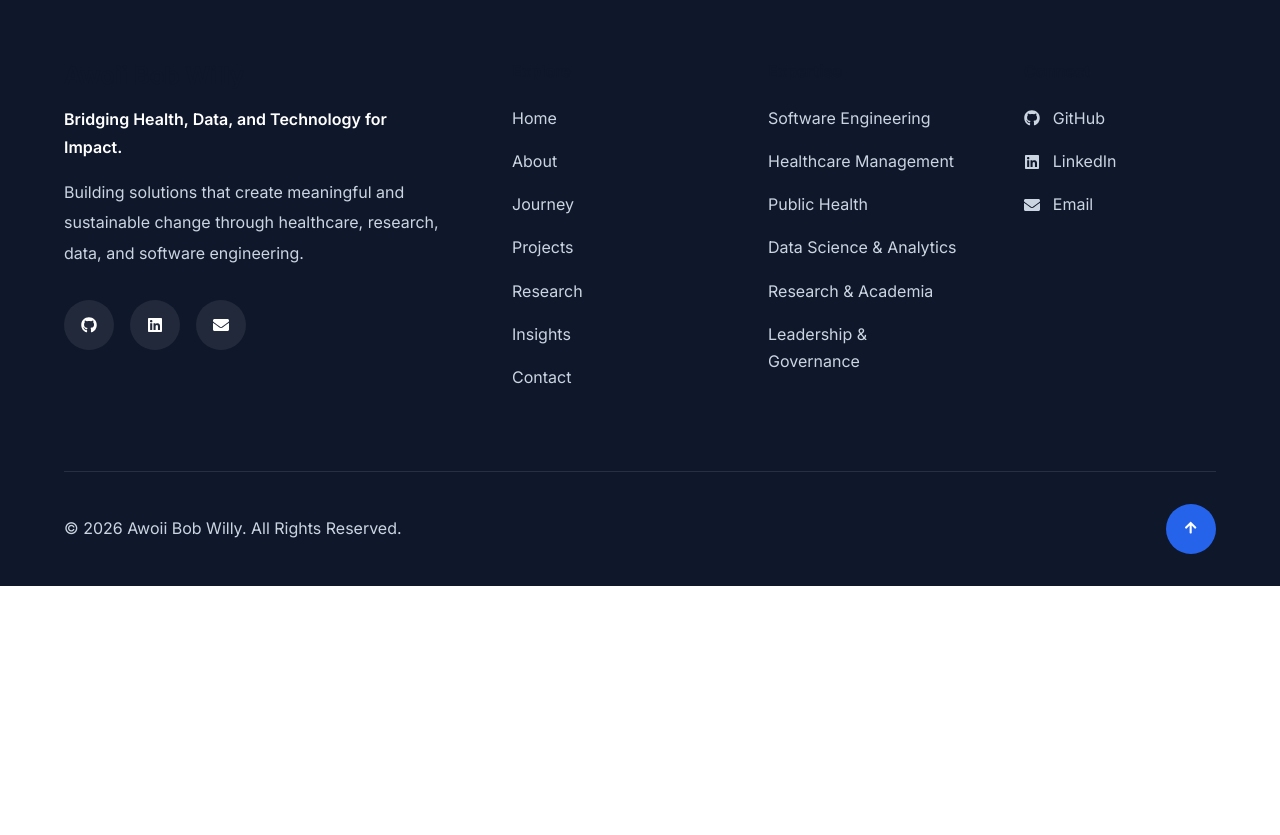
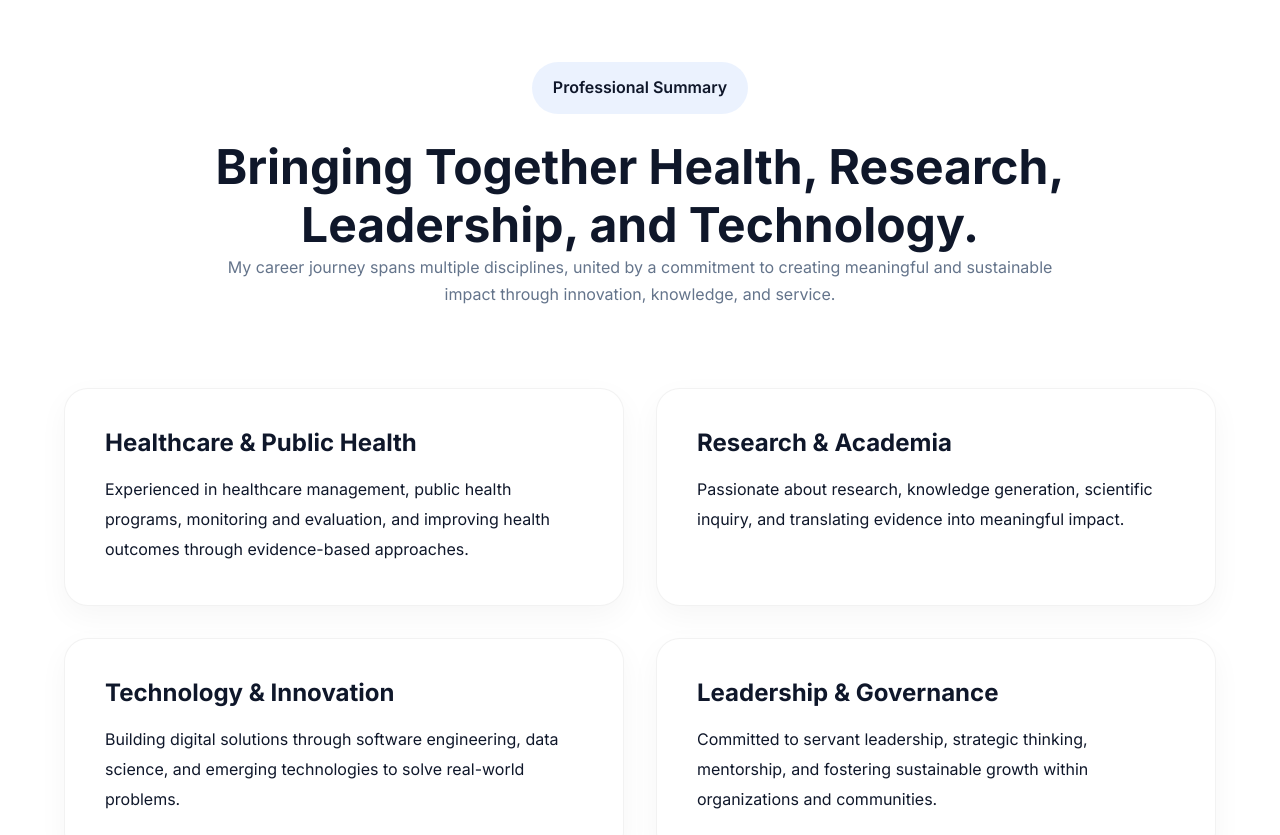
Before and after one commit to awoiibobwilly/abwp-frontend, a React (Vite) app: page /about in a window 1280 px wide. Shown: the part 2300-3135 px from the top of the page. Before the commit the page ends 2886 px from the top, so only its background shows below. Built offline with nearby package versions, Linux system fonts and the light colour scheme.

Commit message:
about: added Professional Summary Section

```diff
--- /dev/null
+++ b/src/components/about/ProfessionalSummary.jsx
@@ -0,0 +1,57 @@
+import { professionalSummaryData } from "../../data/about/professionalSummaryData";
+
+import "../../styles/about/professionalSummary.css";
+
+function ProfessionalSummary() {
+  return (
+    <section className="professional-summary section">
+
+      <div className="container">
+
+        <div className="summary-header">
+
+          <span className="summary-badge">
+            Professional Summary
+          </span>
+
+          <h2 className="section-title">
+            Bringing Together Health, Research,
+            Leadership, and Technology.
+          </h2>
+
+          <p className="section-subtitle">
+            My career journey spans multiple disciplines,
+            united by a commitment to creating meaningful
+            and sustainable impact through innovation,
+            knowledge, and service.
+          </p>
+
+        </div>
+
+
+        <div className="summary-grid">
+
+          {professionalSummaryData.map((item, index) => (
+
+            <div
+              className="summary-card"
+              key={index}
+            >
+
+              <h3>{item.title}</h3>
+
+              <p>{item.description}</p>
+
+            </div>
+
+          ))}
+
+        </div>
+
+      </div>
+
+    </section>
+  );
+}
+
+export default ProfessionalSummary;
--- /dev/null
+++ b/src/data/about/professionalSummaryData.js
@@ -0,0 +1,25 @@
+export const professionalSummaryData = [
+    {
+      title: "Healthcare & Public Health",
+      description:
+        "Experienced in healthcare management, public health programs, monitoring and evaluation, and improving health outcomes through evidence-based approaches.",
+    },
+
+    {
+      title: "Research & Academia",
+      description:
+        "Passionate about research, knowledge generation, scientific inquiry, and translating evidence into meaningful impact.",
+    },
+
+    {
+      title: "Technology & Innovation",
+      description:
+        "Building digital solutions through software engineering, data science, and emerging technologies to solve real-world problems.",
+    },
+
+    {
+      title: "Leadership & Governance",
+      description:
+        "Committed to servant leadership, strategic thinking, mentorship, and fostering sustainable growth within organizations and communities.",
+    },
+  ];
--- a/src/pages/About.jsx
+++ b/src/pages/About.jsx
@@ -1,5 +1,6 @@
 import AboutHero from "../components/about/AboutHero";
 import WhoIAm from "../components/about/WhoIAm";
+import ProfessionalSummary from "../components/about/ProfessionalSummary";
 
 function About() {
   return (
@@ -7,6 +8,8 @@ function About() {
       <AboutHero />
 
       <WhoIAm />
+
+      <ProfessionalSummary />
     </>
   );
 }
--- /dev/null
+++ b/src/styles/about/professionalSummary.css
@@ -0,0 +1,121 @@
+/* ==========================================
+   PROFESSIONAL SUMMARY
+========================================== */
+
+.professional-summary{
+    background:white;
+}
+
+
+/* ==========================================
+   HEADER
+========================================== */
+
+.summary-header{
+
+    max-width:850px;
+
+    margin:0 auto 5rem;
+
+    text-align:center;
+
+}
+
+
+.summary-badge{
+
+    display:inline-block;
+
+    padding:.8rem 1.3rem;
+
+    border-radius:999px;
+
+    background:rgba(59,130,246,.1);
+
+    color:var(--primary);
+
+    font-weight:600;
+
+    margin-bottom:1.5rem;
+
+}
+
+
+/* ==========================================
+   GRID
+========================================== */
+
+.summary-grid{
+
+    display:grid;
+
+    grid-template-columns:repeat(2,1fr);
+
+    gap:2rem;
+
+}
+
+
+/* ==========================================
+   CARD
+========================================== */
+
+.summary-card{
+
+    background:#fff;
+
+    padding:2.5rem;
+
+    border-radius:1.5rem;
+
+    border:1px solid rgba(0,0,0,.05);
+
+    box-shadow:
+        0 10px 30px rgba(0,0,0,.04);
+
+    transition:.3s;
+
+}
+
+
+.summary-card:hover{
+
+    transform:translateY(-8px);
+
+    box-shadow:
+        0 20px 50px rgba(0,0,0,.1);
+
+}
+
+
+.summary-card h3{
+
+    color:var(--primary);
+
+    margin-bottom:1rem;
+
+}
+
+
+.summary-card p{
+
+    color:var(--text-light);
+
+    line-height:1.9;
+
+}
+
+
+/* ==========================================
+   RESPONSIVE
+========================================== */
+
+@media(max-width:768px){
+
+    .summary-grid{
+
+        grid-template-columns:1fr;
+
+    }
+
+}
```
